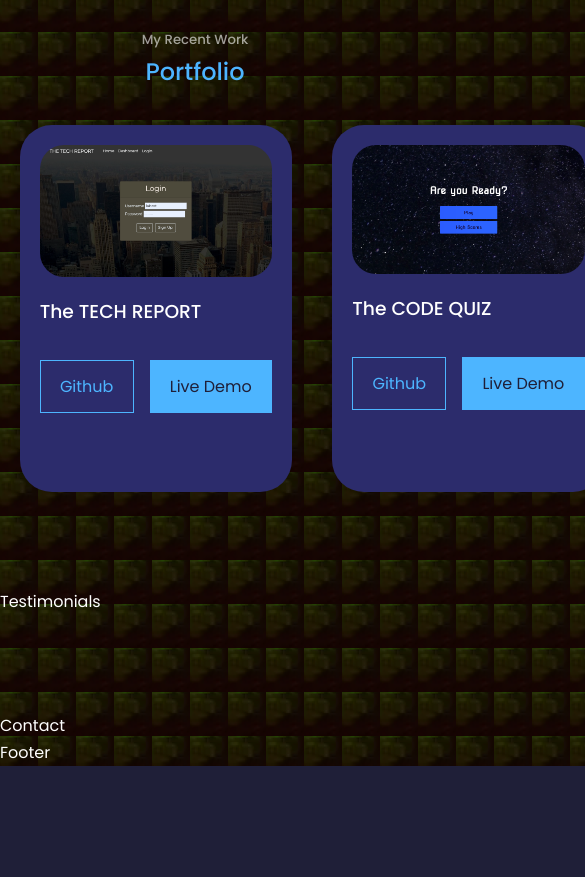
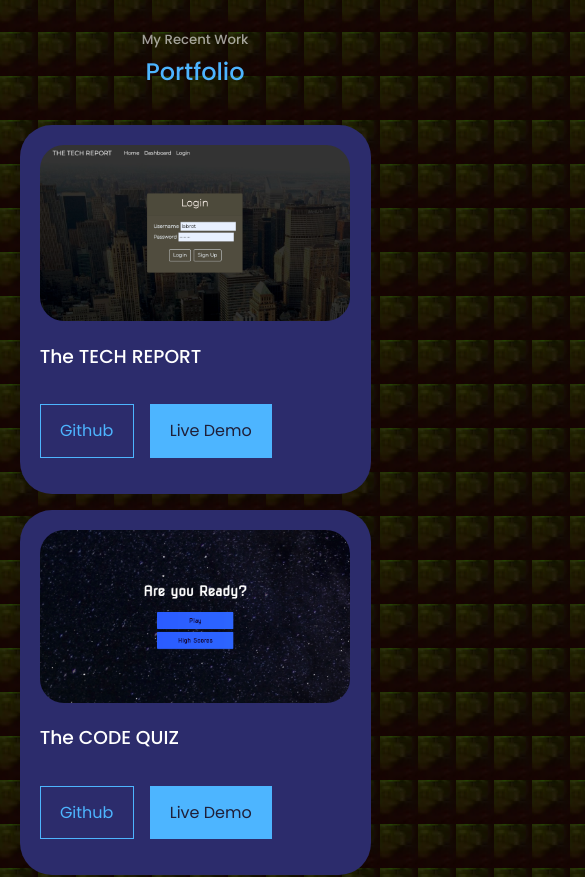
Before and after one commit to SarahLabrotLientz/react-portfolio, a React (Create React App) app: page / in a window 390 px wide. Shown: the part 4720-5597 px from the top of the page, 585 px wide, since content can reach past the window. Before the commit the page ends 5486 px from the top, so only its background shows below. Built offline with nearby package versions, Linux system fonts and the light colour scheme.

Commit message:
wrapping up portfolio css and going to try area mapping jsx

```diff
--- a/src/components/portfolio/portfolio.css
+++ b/src/components/portfolio/portfolio.css
@@ -31,3 +31,24 @@
     gap: 1rem;
     margin-bottom: 1rem;
 }
+
+/* media queries */
+/* media queries(medium devices) */
+
+@media screen and (max-width: 1024px) {
+  .portfolio__container {
+      grid-template-columns: 1fr 1fr;
+      gap: 1.2rem;
+  }
+
+ }
+
+ /* media queries(small devices) */
+
+ @media screen and (max-width: 600px) {
+ .portfolio__container {
+     grid-template-columns: 1fr;
+     gap: 1rem;
+ }
+
+ }
```
